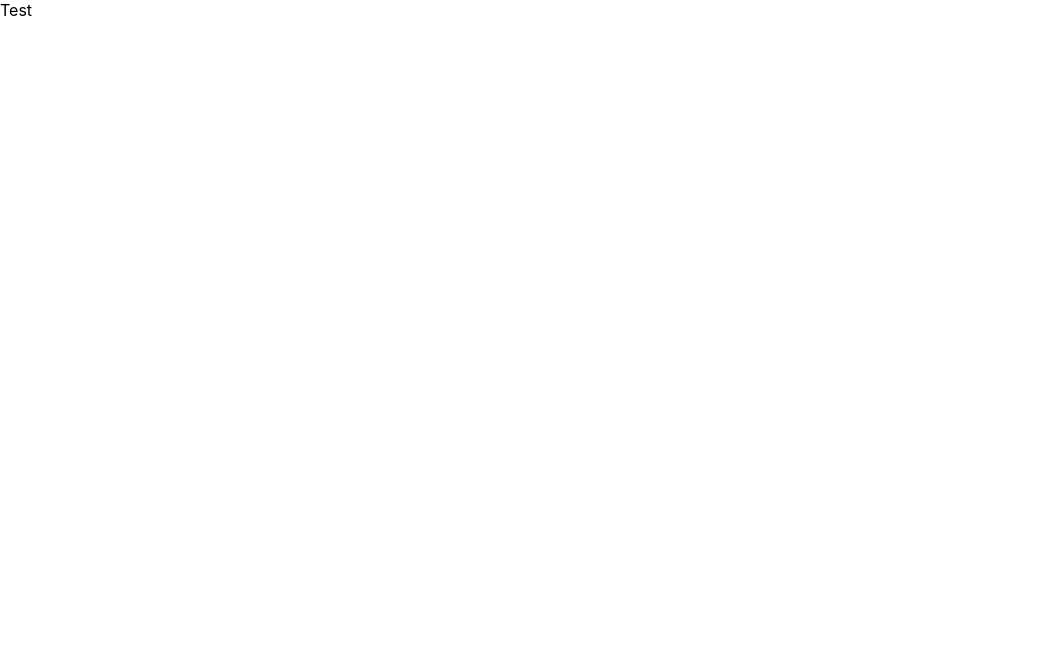
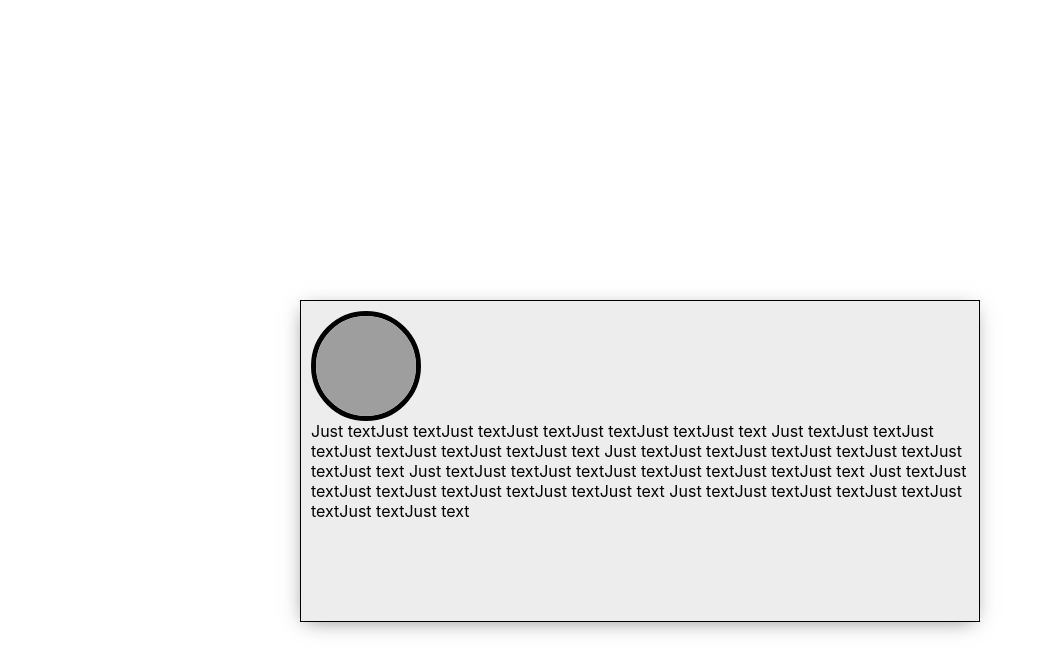
Before and after one commit to bhanukirant99/stackoverflow-question-lister, a React (Create React App) app: page / in a window 1280 px wide. Shown: the top 672 px of the page, without its empty margins (0-1045 px from the left). Built offline with nearby package versions, Linux system fonts and the light colour scheme; grey boxes are pictures that could not be loaded.

Commit message:
adding the Avator profile picture

```diff
--- a/package.json
+++ b/package.json
@@ -3,6 +3,8 @@
   "version": "0.1.0",
   "private": true,
   "dependencies": {
+    "@material-ui/core": "^4.11.2",
+    "@material-ui/icons": "^4.11.2",
     "@testing-library/jest-dom": "^5.11.5",
     "@testing-library/react": "^11.1.2",
     "@testing-library/user-event": "^12.2.2",
--- a/src/App.css
+++ b/src/App.css
@@ -1,38 +1,8 @@
-.App {
-  text-align: center;
+.questionCard_profilePicture {
+    color: transparent;
+    width: 200px !important;
+    height: 200px !important;
+    object-fit: cover;
+    text-align: center;
+    text-indent: 10000px;
 }
-
-.App-logo {
-  height: 40vmin;
-  pointer-events: none;
-}
-
-@media (prefers-reduced-motion: no-preference) {
-  .App-logo {
-    animation: App-logo-spin infinite 20s linear;
-  }
-}
-
-.App-header {
-  background-color: #282c34;
-  min-height: 100vh;
-  display: flex;
-  flex-direction: column;
-  align-items: center;
-  justify-content: center;
-  font-size: calc(10px + 2vmin);
-  color: white;
-}
-
-.App-link {
-  color: #61dafb;
-}
-
-@keyframes App-logo-spin {
-  from {
-    transform: rotate(0deg);
-  }
-  to {
-    transform: rotate(360deg);
-  }
-}
--- a/src/App.js
+++ b/src/App.js
@@ -1,9 +1,10 @@
 import './App.css';
+import QuestionCard from './QuestionCard'
 
 function App() {
   return (
     <div className="app">
-      Test
+      <QuestionCard />
     </div>
   );
 }
--- /dev/null
+++ b/src/QuestionCard.css
@@ -0,0 +1,26 @@
+.questionCard {
+    margin-top: 300px;
+    margin-left: 300px;
+    margin-right: 300px;
+    min-width: fit-content;
+    max-width: 100%;
+    min-height: fit-content;
+    height: 300px;
+    width: 500px;
+    max-height: 700px;
+    border: 1px solid black;
+    background-color: #ededed;
+    box-shadow: -1px 4px 20px -6px rgba(0, 0, 0, 0.5);
+    padding: 10px;
+}
+
+.questionCard_profilePicture {
+    border: 5px solid black;
+    border-radius: 200px;
+    height: 100px !important;
+    width: 100px !important;
+    color: transparent;
+    object-fit: cover;
+    text-align: center;
+    text-indent: 10000px;
+}
--- /dev/null
+++ b/src/QuestionCard.js
@@ -0,0 +1,21 @@
+import React from 'react'
+import './QuestionCard.css'
+import logo from './logo.svg';
+import { Avatar } from '@material-ui/core'
+
+function QuestionCard() {
+    return (
+        <div className='questionCard'>
+            <Avatar className='questionCard_profilePicture' src='https://avatars.dicebear.com/4.5/api/human/1.svg'/>
+            Just textJust textJust textJust textJust textJust textJust text
+            Just textJust textJust textJust textJust textJust textJust text
+            Just textJust textJust textJust textJust textJust textJust text
+            Just textJust textJust textJust textJust textJust textJust text
+            Just textJust textJust textJust textJust textJust textJust text
+            Just textJust textJust textJust textJust textJust textJust text
+
+        </div>
+    )
+}
+
+export default QuestionCard
```
Also changed, not shown: src/Avator.js (added, +32 -0 lines), src/logo.svg (added), 1 other file (tests, documents, lock files or other folders).
